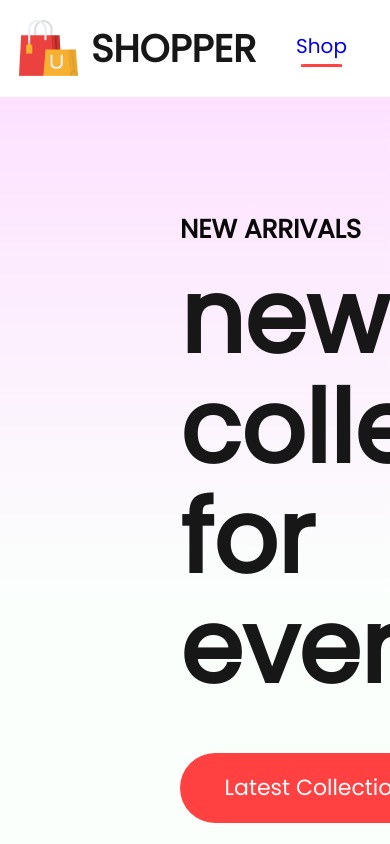
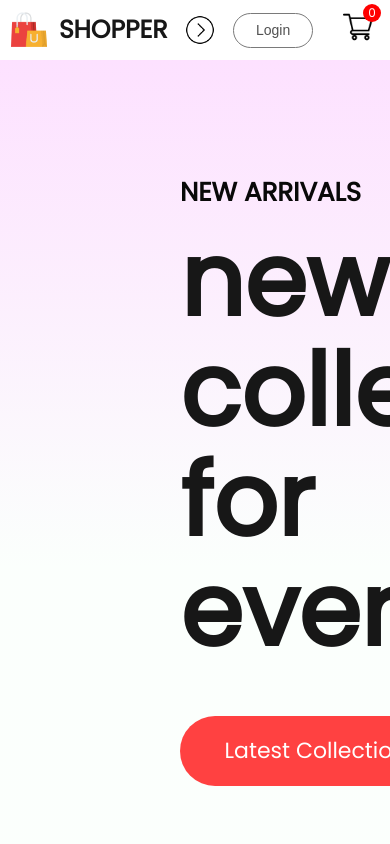
Before and after one commit to Mohanapriya4/frontend, a React (Create React App) app: page / in a window 390 px wide. Shown: the top 844 px of the page. Built offline with nearby package versions, Linux system fonts and the light colour scheme.

Commit message:
Responsive

```diff
--- a/src/Components/Navbar/Navbar.css
+++ b/src/Components/Navbar/Navbar.css
@@ -3,6 +3,7 @@
     justify-content: space-around;
     padding: 16px;
     box-shadow: 0 1px 3px -2px black;
+    align-items: center;
 }
 .nav-logo{
     display: flex;
@@ -77,3 +78,81 @@
     margin-left: -55px;
 
 }
+.nav-dropdown{
+      display: none;
+}
+
+@media(max-width:1280px){
+    .navbar{
+        padding: 12px 50px;
+    }
+    .nav-logo img{
+        width: 40px;
+    }
+    .nav-logo p{
+        font-size: 25px;
+    }
+    .nav-menu{
+        gap:30px;
+        font-size: 16px;
+    }
+    .nav-login-cart{
+        gap: 30px;
+    }
+    .nav-login-cart button{
+        width: 120px;
+        height: 45px;
+        font-size: 16px;
+    }
+    .nav-cart-count{
+        margin-left: -40px;
+        font-size: 12px;
+    }
+}
+@media(max-width:1024px){
+    .navbar{
+        padding: 12px 30px;
+    }
+    .nav-menu{
+        gap:25px;
+        font-size: 14px;
+    }
+    .nav-login-cart button{
+        width: 80px;
+        height: 35px;
+        font-size: 14px;
+    }
+    .nav-login-cart img{
+        width: 30px;
+    }
+    .nav-cart-count{
+        width: 18px;
+        height: 18px;
+    }
+}
+@media(max-width:800px){
+    .navbar{
+        padding: 10px 0px;
+    }
+    .nav-dropdown{
+        display: block;
+        width: 30px;
+        rotate: -90deg;
+        transition: 0.5s;
+    }
+    .nav-menu{
+        display: none;
+        height: 80px;
+        width: 100%;
+        position:absolute;
+        background-color: white;
+        justify-content: center;
+        top: 50px;
+    }
+    .nav-menu-visible{
+        display: flex;
+    }
+    .nav-dropdown.open{
+        transform: rotate(90deg);
+    }
+}
--- a/src/Components/Navbar/Navbar.jsx
+++ b/src/Components/Navbar/Navbar.jsx
@@ -1,20 +1,29 @@
-import React, { useContext, useState } from 'react'
+import React, { useContext, useRef, useState } from 'react'
 import '../Navbar/Navbar.css'
 import logo from '../Assets/logo.png'
 import cart_icon from '../Assets/cart_icon.png'
 import { Link } from 'react-router-dom'
 import { ShopContext } from '../../Context/ShopContext'
+import nav_dropdown from '../Assets/nav_dropdown.png'
 
 const Navbar = () => {
     const [menu,setMenu]=useState("shop")
     const {getTotalCartItems}=useContext(ShopContext)
+
+    const menuRef = useRef();
+
+    const dropdown_toggle = (e)=>{
+        menuRef.current.classList.toggle('nav-menu-visible');
+        e.target.classList.toggle('open')
+    }
   return (
     <div className='navbar'>
         <div className="nav-logo">
             <img src={logo} alt=''/>
             <p>SHOPPER</p>
         </div>
-            <ul className="nav-menu">
+          <img className="nav-dropdown" onClick={dropdown_toggle} src={nav_dropdown} alt="" />
+            <ul ref={menuRef} className="nav-menu">
                 <li onClick={()=>{setMenu("shop")}}><Link style={{textDecoration:'none'}} to='/'>Shop</Link> {menu==="shop"?<hr/>:<></>}</li>
                 <li onClick={()=>{setMenu("men")}}><Link style={{textDecoration:'none'}} to='/mens'>Men</Link>{menu==="men"?<hr/>:<></>}</li>
                 <li onClick={()=>{setMenu("women")}}><Link style={{textDecoration:'none'}} to='/womens'>Women</Link>{menu==="women"?<hr/>:<></>}</li>
```
